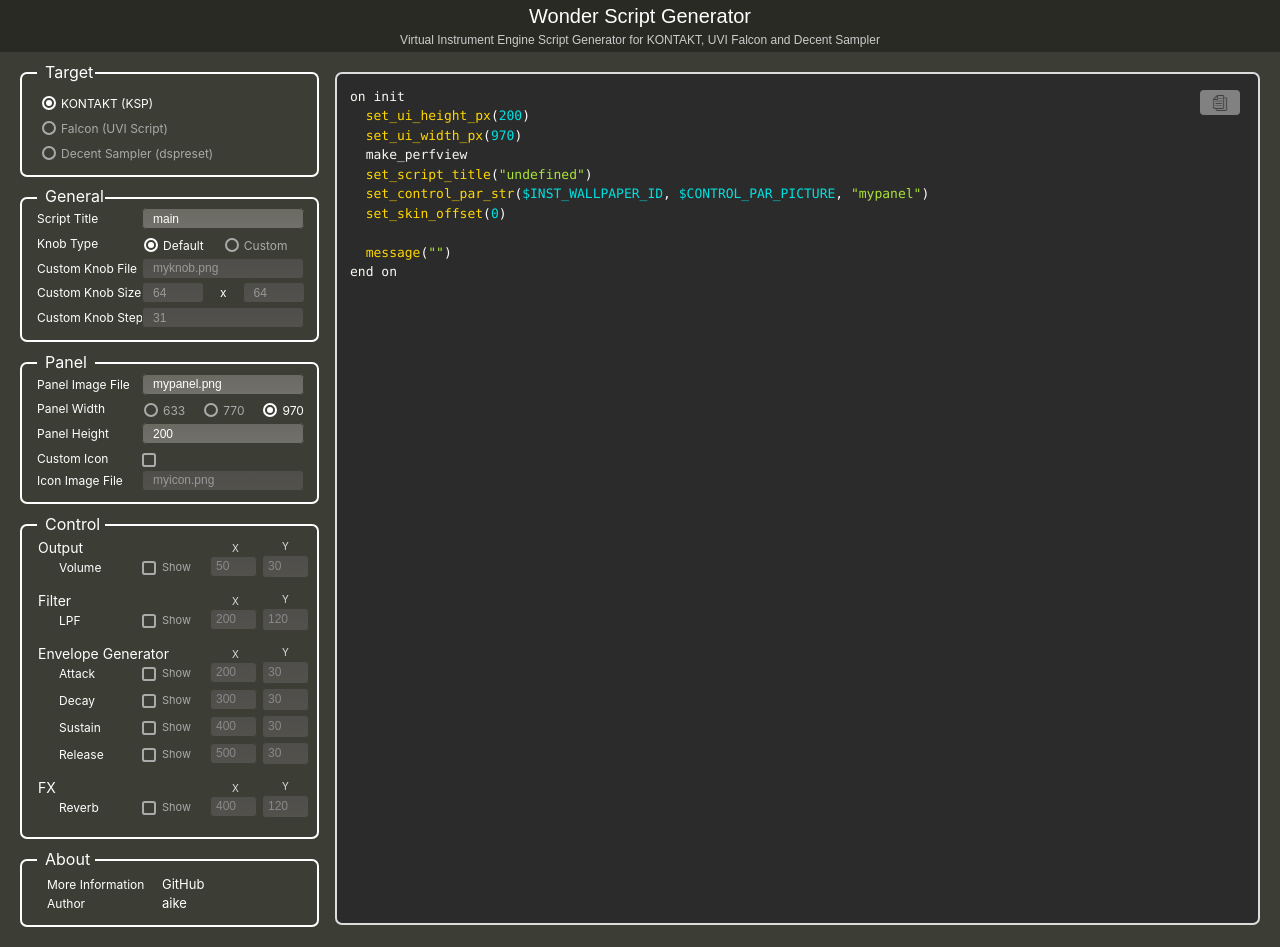
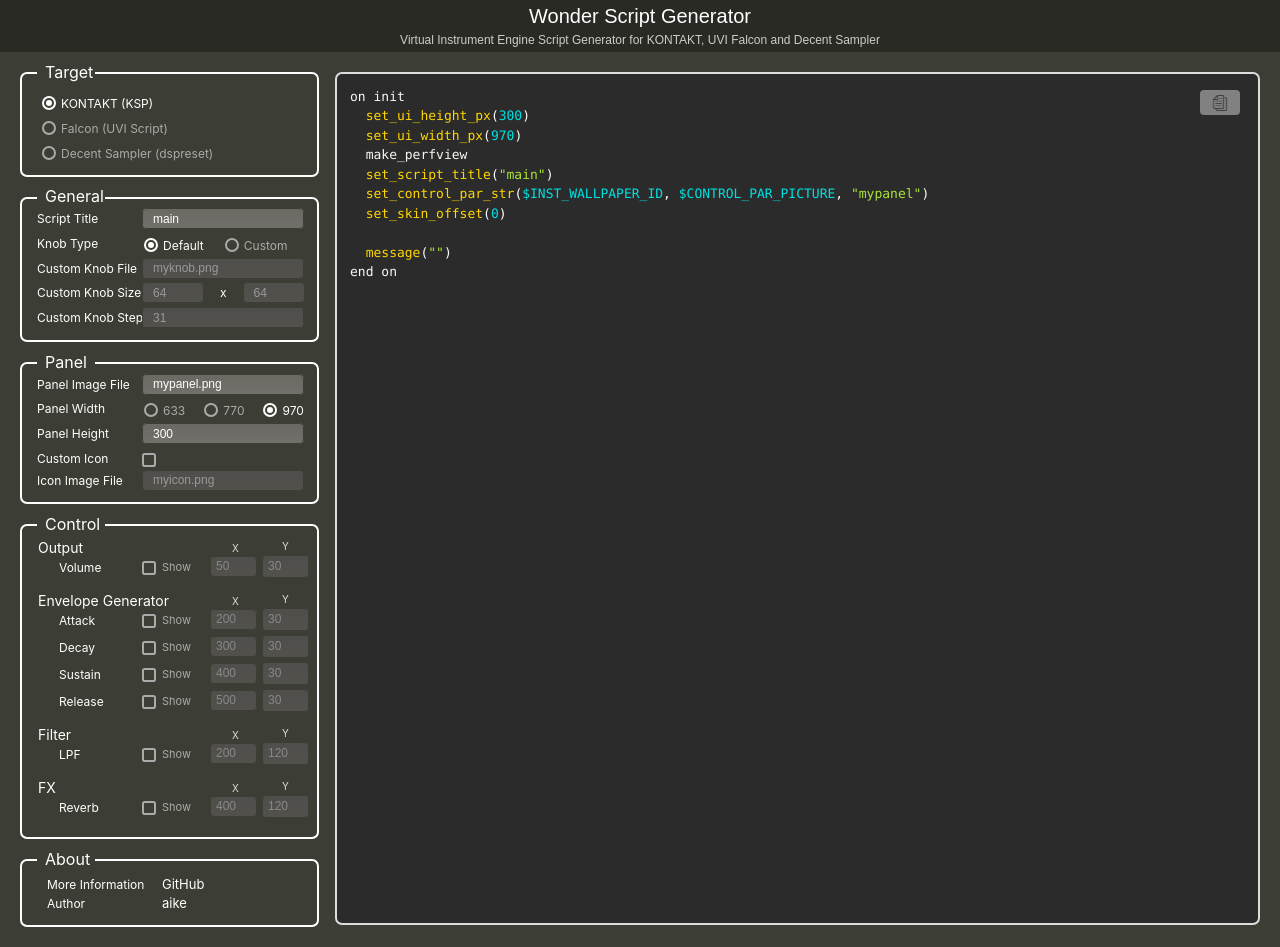
Before and after one commit to aike/WonderScriptGenerator, a React (Create React App) app: page / in a window 1280 px wide. Built offline with nearby package versions, Linux system fonts and the light colour scheme.

Commit message:
write readme

```diff
--- a/src/App.js
+++ b/src/App.js
@@ -13,7 +13,7 @@
     this.state = {
       target: 'ksp',
       panel_width: '970',
-      panel_height: '200',
+      panel_height: '300',
       panel_image: 'mypanel.png',
       icon: false,
       icon_image: 'myicon.png',
@@ -224,18 +224,6 @@
               <input className="ControlXY_Y" type="number" id="volume_y" value={this.state.volume_y} disabled={!this.state.volume} onChange={this.onChange2}/>
             </li>
           </ul>
-          <h2>Filter</h2>
-          <div className="XY_X">X</div>
-          <div className="XY_Y">Y</div>
-          <ul>
-            <li>
-              <div className="ControlLabelCheck">LPF</div>
-              <div className="ControlCheck"><input type="checkbox" className="Check" id="lpf" checked={this.state.lpf} onChange={this.onChange}/>
-              <label className="CheckLabel" htmlFor="lpf">Show</label><div className="CheckMark"/></div>
-              <input className="ControlXY_X" type="number" id="lpf_x" value={this.state.lpf_x} disabled={!this.state.lpf} onChange={this.onChange2}/>
-              <input className="ControlXY_Y" type="number" id="lpf_y" value={this.state.lpf_y} disabled={!this.state.lpf} onChange={this.onChange2}/>
-            </li>
-          </ul>
           <h2>Envelope Generator</h2>
           <div className="XY_X">X</div>
           <div className="XY_Y">Y</div>
@@ -268,8 +256,18 @@
               <input className="ControlXY_X" type="number" id="release_x" value={this.state.release_x} disabled={!this.state.release} onChange={this.onChange2}/>
               <input className="ControlXY_Y" type="number" id="release_y" value={this.state.release_y} disabled={!this.state.release} onChange={this.onChange2}/>
             </li>
-
-
+          </ul>
+          <h2>Filter</h2>
+          <div className="XY_X">X</div>
+          <div className="XY_Y">Y</div>
+          <ul>
+            <li>
+              <div className="ControlLabelCheck">LPF</div>
+              <div className="ControlCheck"><input type="checkbox" className="Check" id="lpf" checked={this.state.lpf} onChange={this.onChange}/>
+              <label className="CheckLabel" htmlFor="lpf">Show</label><div className="CheckMark"/></div>
+              <input className="ControlXY_X" type="number" id="lpf_x" value={this.state.lpf_x} disabled={!this.state.lpf} onChange={this.onChange2}/>
+              <input className="ControlXY_Y" type="number" id="lpf_y" value={this.state.lpf_y} disabled={!this.state.lpf} onChange={this.onChange2}/>
+            </li>
           </ul>
           <h2>FX</h2>
           <div className="XY_X">X</div>
--- a/src/KspBuilder.js
+++ b/src/KspBuilder.js
@@ -5,6 +5,9 @@
       panel_width: '970',
       panel_height: '200',
       panel_image: 'mypanel.png',
+      icon: false,
+      icon_image: 'myicon.png',
+      script_title: 'main',
       knob_type: 'default',
       knob_image: 'myknob.png',
       custom_knob_w: '64',
```
Also changed, not shown: 1 other file (tests, documents, lock files or other folders).
